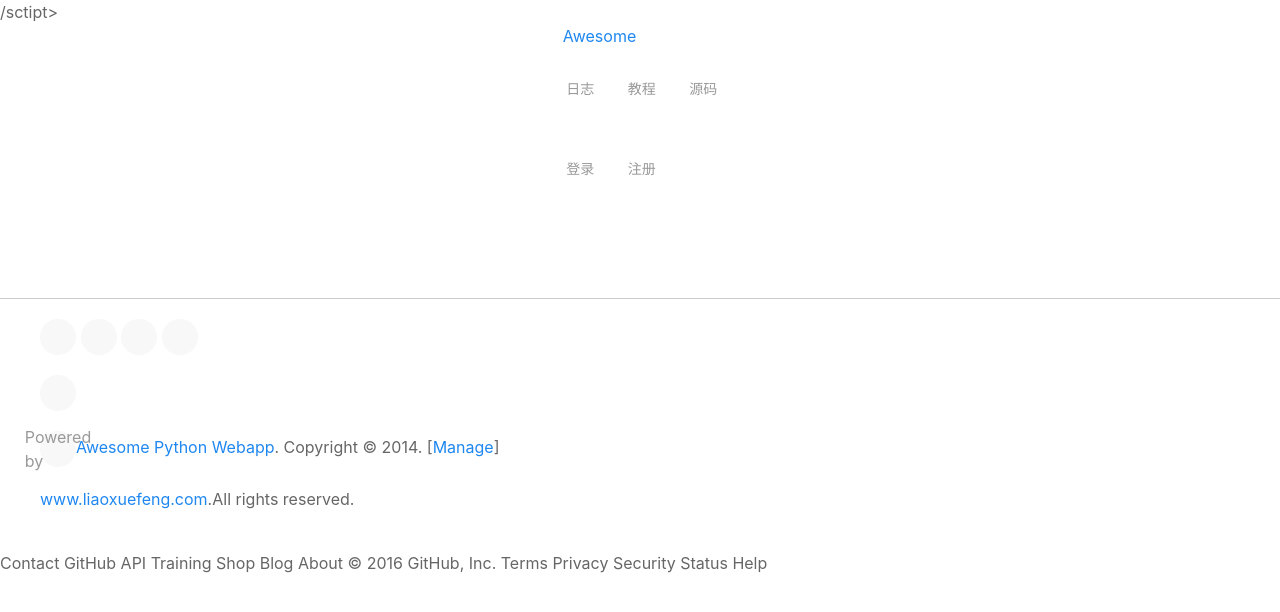
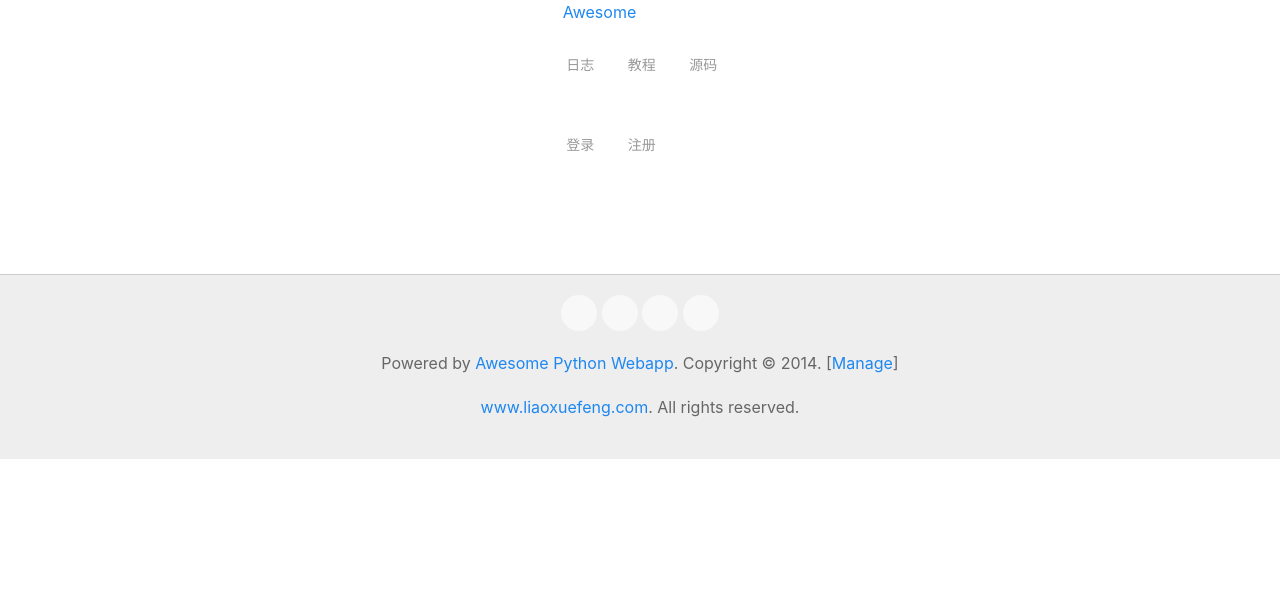
Before and after one commit to Tdpiamix/webapp-blog, a Python web app: template www/templates/__base__.html in a window 1280 px wide. Shown: the top 612 px of the page. Run offline with Jinja, Linux system fonts and the light colour scheme; the template is opened without the code that fills it, so the values that code supplies are empty; some libraries are stand-ins or nearby versions.

Commit message:
Update __base__.html

```diff
--- a/www/templates/__base__.html
+++ b/www/templates/__base__.html
@@ -1,6 +1,6 @@
 <!DOCTYPE html>
 <!--
-{% macro paginatio(url, page) %}
+{% macro pagination(url, page) %}
     <ul class="uk-pagination">
         {% if page.has_previous %}
             <li><a href="{{ url }}{{ page.page_index - 1 }}"><i class="uk-icon-angle-double-left"></i></a></li>
@@ -19,7 +19,7 @@
 <html>
 <head>
     <meta charset="utf-8" />
-    {% block meta %}<!-- block meta -->{% endblock %}
+    {% block meta %}<!-- block meta  -->{% endblock %}
     <title>{% block title %} ? {% endblock %} - Awesome Python Webapp</title>
     <link rel="stylesheet" href="/static/css/uikit.min.css">
     <link rel="stylesheet" href="/static/css/uikit.gradient.min.css">
@@ -27,10 +27,10 @@
     <script src="/static/js/jquery.min.js"></script>
     <script src="/static/js/sha1.min.js"></script>
     <script src="/static/js/uikit.min.js"></script>
-    <sctipt src="/static/js/sticky.min.js">/sctipt>
-    <sctipt src="/static/js/vue.min.js"></script>
+    <script src="/static/js/sticky.min.js"></script>
+    <script src="/static/js/vue.min.js"></script>
     <script src="/static/js/awesome.js"></script>
-    {% block beforehead %}<!-- before head -->{% endblock %}
+    {% block beforehead %}<!-- before head  -->{% endblock %}
 </head>
 <body>
     <nav class="uk-navbar uk-navbar-attached uk-margin-bottom">
@@ -38,7 +38,7 @@
             <a href="/" class="uk-navbar-brand">Awesome</a>
             <ul class="uk-navbar-nav">
                 <li data-url="blogs"><a href="/"><i class="uk-icon-home"></i> 日志</a></li>
-                <li><a target="_blank" href="http://www.liaoxurfrng.com/wiki/0014316089557264a6b348958f449949df42a6d3a2e542c000"><i class="uk-icon-book"></i> 教程</a></li>
+                <li><a target="_blank" href="http://www.liaoxuefeng.com/wiki/0014316089557264a6b348958f449949df42a6d3a2e542c000"><i class="uk-icon-book"></i> 教程</a></li>
                 <li><a target="_blank" href="https://github.com/michaelliao/awesome-python3-webapp"><i class="uk-icon-code"></i> 源码</a></li>
             </ul>
             <div class="uk-navbar-flip">
@@ -48,12 +48,12 @@
                         <a href="#0"><i class="uk-icon-user"></i> {{ __user__.name }}</a>
                         <div class="uk-dropdown uk-dropdown-navbar">
                             <ul class="uk-nav uk-nav-navbar">
-                                <li><a href="/signout"><i class="uk-icon-sign-out"></i> 登出>?a></li>
+                                <li><a href="/signout"><i class="uk-icon-sign-out"></i> 登出</a></li>
                             </ul>
                         </div>
                     </li>
                 {% else %}
-                    <li><a href="/signin"><i class="uk0icon-sign-in"></i> 登录</a></li>
+                    <li><a href="/signin"><i class="uk-icon-sign-in"></i> 登录</a></li>
                     <li><a href="/register"><i class="uk-icon-edit"></i> 注册</a></li>
                 {% endif %}
                 </ul>
@@ -70,23 +70,21 @@
         </div>
     </div>
 
-    <div class="uk-margin-large-top" style="backgroind-color:#eee; border-top:1px solid #ccc;">
-        <div class="uk-container uk-container-center uk-text-certer">
+    <div class="uk-margin-large-top" style="background-color:#eee; border-top:1px solid #ccc;">
+        <div class="uk-container uk-container-center uk-text-center">
             <div class="uk-panel uk-margin-top uk-margin-bottom">
                 <p>
                     <a target="_blank" href="http://weibo.com/liaoxuefeng" class="uk-icon-button uk-icon-weibo"></a>
-                    <a terget="_blank" href="https://github.com/michaelliao" class="uk-icon-button uk-icon-hithub"></a>
+                    <a target="_blank" href="https://github.com/michaelliao" class="uk-icon-button uk-icon-github"></a>
                     <a target="_blank" href="http://www.linkedin.com/in/liaoxuefeng" class="uk-icon-button uk-icon-linkedin-square"></a>
-                    <a target="_blank" href="https://twitter.com/liaoxuefeng" class="uk-icon-button uk-icon-twitter".</a>
+                    <a target="_blank" href="https://twitter.com/liaoxuefeng" class="uk-icon-button uk-icon-twitter"></a>
                 </p>
                 <p>Powered by <a href="http://awesome.liaoxuefeng.com">Awesome Python Webapp</a>. Copyright &copy; 2014. [<a href="/manage/" target="_blank">Manage</a>]</p>
-                <p><a href="http://www.liaoxuefeng.com/" target="_blank">www.liaoxuefeng.com</a>.All rights reserved.</p>
-                <a target="_blank" hhref="http://www.w3.org/TR/html5/"><i class="uk-icon-html5" style="font-size:64px; color: #444;"></i></a>
+                <p><a href="http://www.liaoxuefeng.com/" target="_blank">www.liaoxuefeng.com</a>. All rights reserved.</p>
+                <a target="_blank" href="http://www.w3.org/TR/html5/"><i class="uk-icon-html5" style="font-size:64px; color: #444;"></i></a>
             </div>
 
         </div>
     </div>
 </body>
 </html>
-Contact GitHub API Training Shop Blog About
-© 2016 GitHub, Inc. Terms Privacy Security Status Help
```
